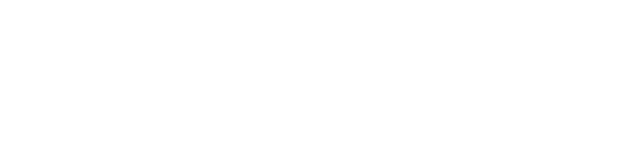
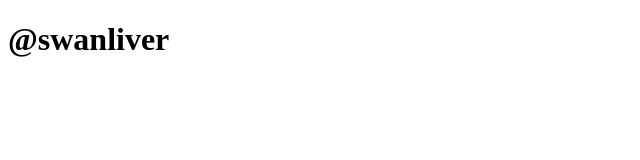
Before and after one commit to swanliver/An-anthology-of-works.-Feminist-articles.-Stories.-Books., a plain HTML site: page index.html in a window 1280 px wide. Shown: the whole page, without its empty margins (0-640 px from the left). Drawn offline with Linux system fonts and the light colour scheme.

Commit message:
index.html

```diff
--- a/index.html
+++ b/index.html
@@ -3,4 +3,7 @@
 <head></head>
 <title>Антология моих работ</title>
 </head>
+<body>
+  <h1>@swanliver</h1>
+</body>
 <html></html>
```
